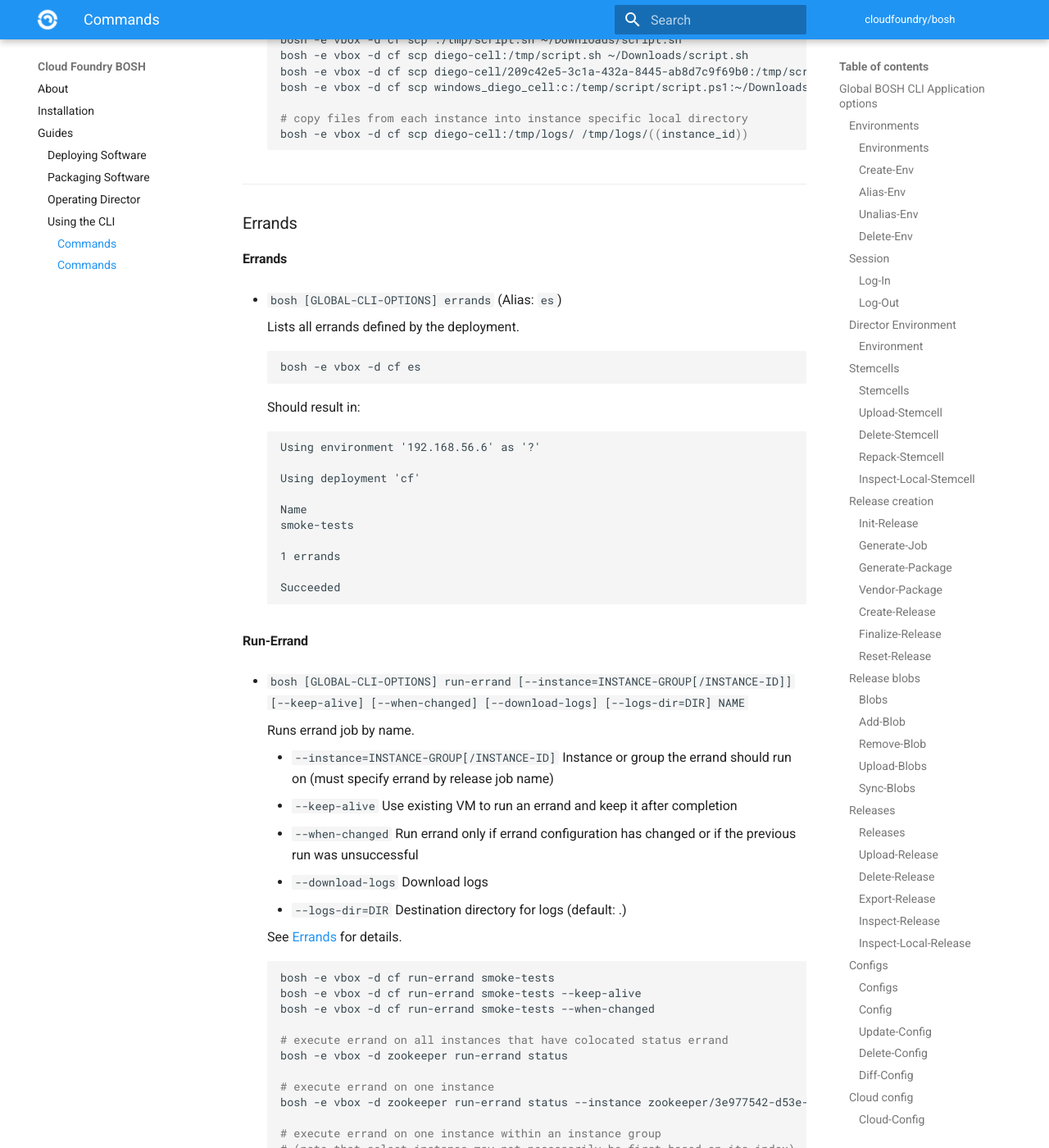
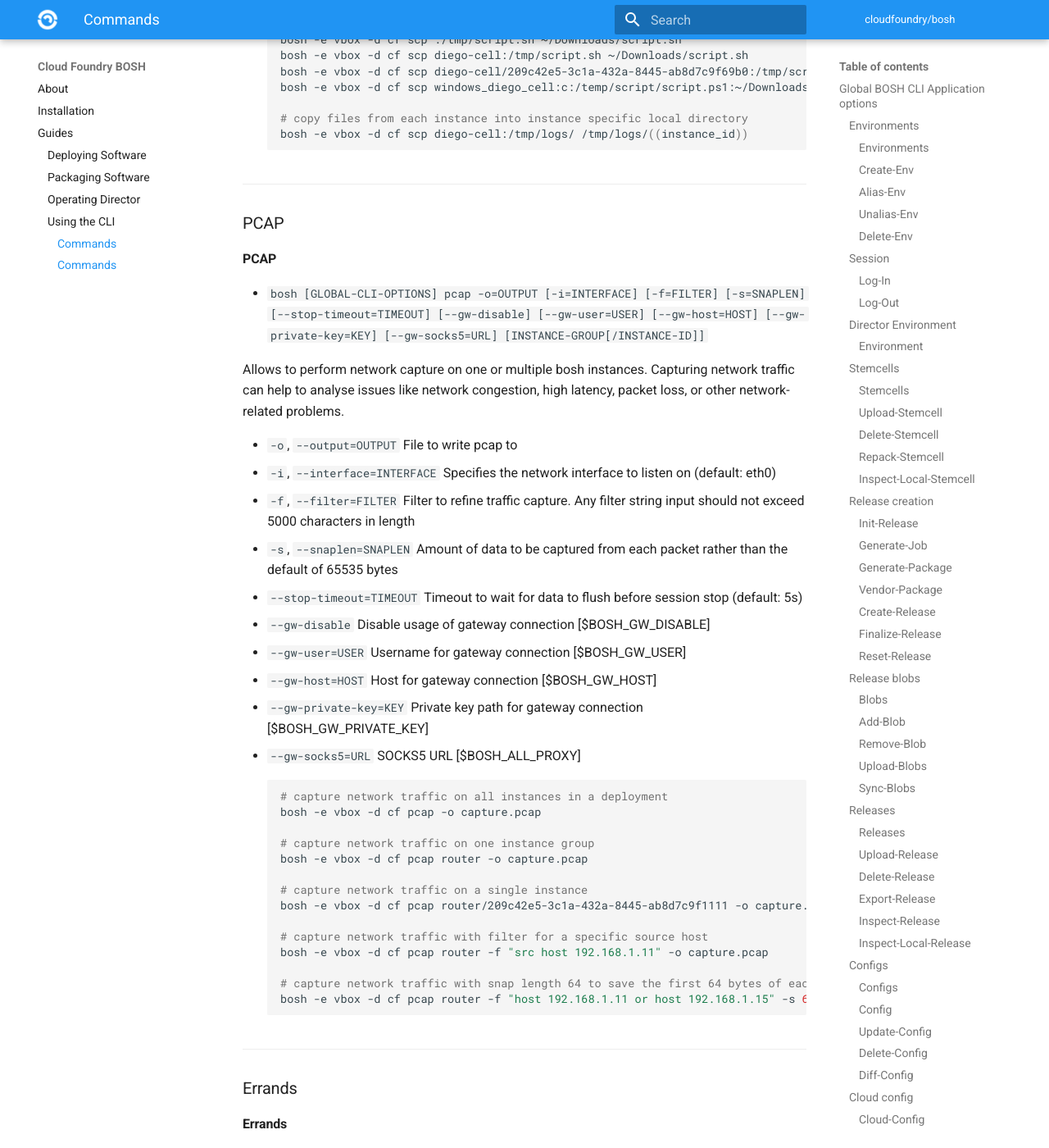
Before and after one commit to cloudfoundry/docs-bosh, an MkDocs documentation site: the page built from content/cli-v2.md, in a window 1280 px wide and 1400 px high, scrolled down 33145 px. Shown: the whole window at 82% size. Built offline with MkDocs 1.6.1 and Material for MkDocs 9.7.7, drawn with Linux system fonts in a browser that asks for light colours; old or Windows-style settings are respelled for this version of MkDocs.

Commit message:
Add docs about new pcap feature

````diff
--- a/content/cli-v2.md
+++ b/content/cli-v2.md
@@ -1344,6 +1344,43 @@ See [CPI config](cpi-config.md).
     ```
 
 ---
+### PCAP {: #pcap-mgmt }
+
+#### PCAP {: #pcap }
+
+- `bosh [GLOBAL-CLI-OPTIONS] pcap -o=OUTPUT [-i=INTERFACE] [-f=FILTER] [-s=SNAPLEN] [--stop-timeout=TIMEOUT] [--gw-disable] [--gw-user=USER] [--gw-host=HOST] [--gw-private-key=KEY] [--gw-socks5=URL] [INSTANCE-GROUP[/INSTANCE-ID]]`
+
+   Allows to perform network capture on one or multiple bosh instances. Capturing network traffic can help to analyse issues like network congestion, high latency, packet loss, or other network-related problems.
+
+  - `-o`, `--output=OUTPUT` File to write pcap to
+  - `-i`, `--interface=INTERFACE` Specifies the network interface to listen on (default: eth0)
+  - `-f`, `--filter=FILTER` Filter to refine traffic capture. Any filter string input should not exceed 5000 characters in length
+  - `-s`, `--snaplen=SNAPLEN` Amount of data to be captured from each packet rather than the default of 65535 bytes
+  - `--stop-timeout=TIMEOUT` Timeout to wait for data to flush before session stop (default: 5s)
+  - `--gw-disable` Disable usage of gateway connection [$BOSH_GW_DISABLE]
+  - `--gw-user=USER` Username for gateway connection [$BOSH_GW_USER]
+  - `--gw-host=HOST` Host for gateway connection [$BOSH_GW_HOST]
+  - `--gw-private-key=KEY` Private key path for gateway connection [$BOSH_GW_PRIVATE_KEY]
+  - `--gw-socks5=URL` SOCKS5 URL [$BOSH_ALL_PROXY]
+
+    ```shell
+    # capture network traffic on all instances in a deployment
+    bosh -e vbox -d cf pcap -o capture.pcap
+
+    # capture network traffic on one instance group
+    bosh -e vbox -d cf pcap router -o capture.pcap
+
+    # capture network traffic on a single instance
+    bosh -e vbox -d cf pcap router/209c42e5-3c1a-432a-8445-ab8d7c9f1111 -o capture.pcap
+
+    # capture network traffic with filter for a specific source host
+    bosh -e vbox -d cf pcap router -f "src host 192.168.1.11" -o capture.pcap
+
+    # capture network traffic with snap length 64 to save the first 64 bytes of each packet and filter for specific hosts
+    bosh -e vbox -d cf pcap router -f "host 192.168.1.11 or host 192.168.1.15" -s 64 -o capture.pcap
+    ```
+
+---
 ### Errands {: #errand-mgmt }
 
 #### Errands {: #errands }
````
